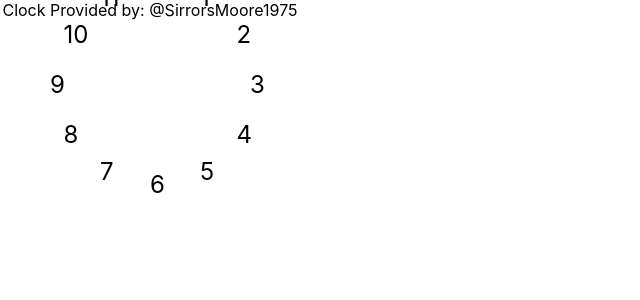
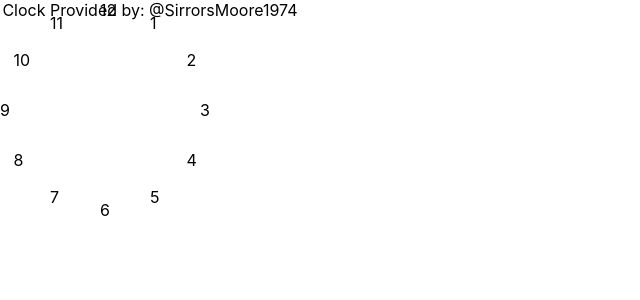
Before and after one commit to SirrorsMoore1975/sm1975-my-analog-clock, a React (Create React App) app in the folder my-analog-clock/: page / in a window 1280 px wide. Shown: the top 300 px of the page, without its empty margins (0-640 px from the left). Built offline with nearby package versions, Linux system fonts and the light colour scheme.

Commit message:
WIP: try different styles

```diff
--- a/my-analog-clock/src/components/ClockFace.jsx
+++ b/my-analog-clock/src/components/ClockFace.jsx
@@ -20,7 +20,7 @@ const ClockFace = () => {
       const maxY = height - offsetHeight;
       setOffset({
         x: Math.min(Math.max(x, 0), maxX),
-        y: Math.min(Math.max(y, 50), maxY),
+        y: Math.min(Math.max(y, 0), maxY),
       });
     }
   }, [width, height, x, y]);
@@ -37,9 +37,13 @@ const ClockFace = () => {
       >
         <div className="clock_header">
           <span className="app_provider_header">
-            Clock Provided by: @SirrorsMoore1975
+            Clock Provided by: @SirrorsMoore1974
           </span>
-          <div className="clock_face" ref={clockFaceRef}>
+          <div
+            className="clock_face"
+            ref={clockFaceRef}
+            style={{ top: 0, left: 0 }}
+          >
             {clockLetters.map((char, index) => {
               const angle = clockAngle * char;
               return (
@@ -48,9 +52,11 @@ const ClockFace = () => {
                   key={`0${index}`}
                   style={{
                     pointerEvents: "none",
+                    top: `100px`,
+                    left: `100px`,
                     transform: `translate(${offset.x}px,${offset.y}px) rotate(${angle}deg) translate(0px,-100px) rotate(-${angle}deg)`,
                     transformOrigin: "center",
-                    fontSize: "24px",
+                    fontSize: 16,
                     fontWight: "bold",
                   }}
                 >
--- a/my-analog-clock/src/styles/ClockFace.css
+++ b/my-analog-clock/src/styles/ClockFace.css
@@ -1,7 +1,7 @@
 .clock_header {
   position: relative;
   width: 300px;
-  height: 300px;
+  height: 150px;
 }
 
 .clock_numbers {
```
